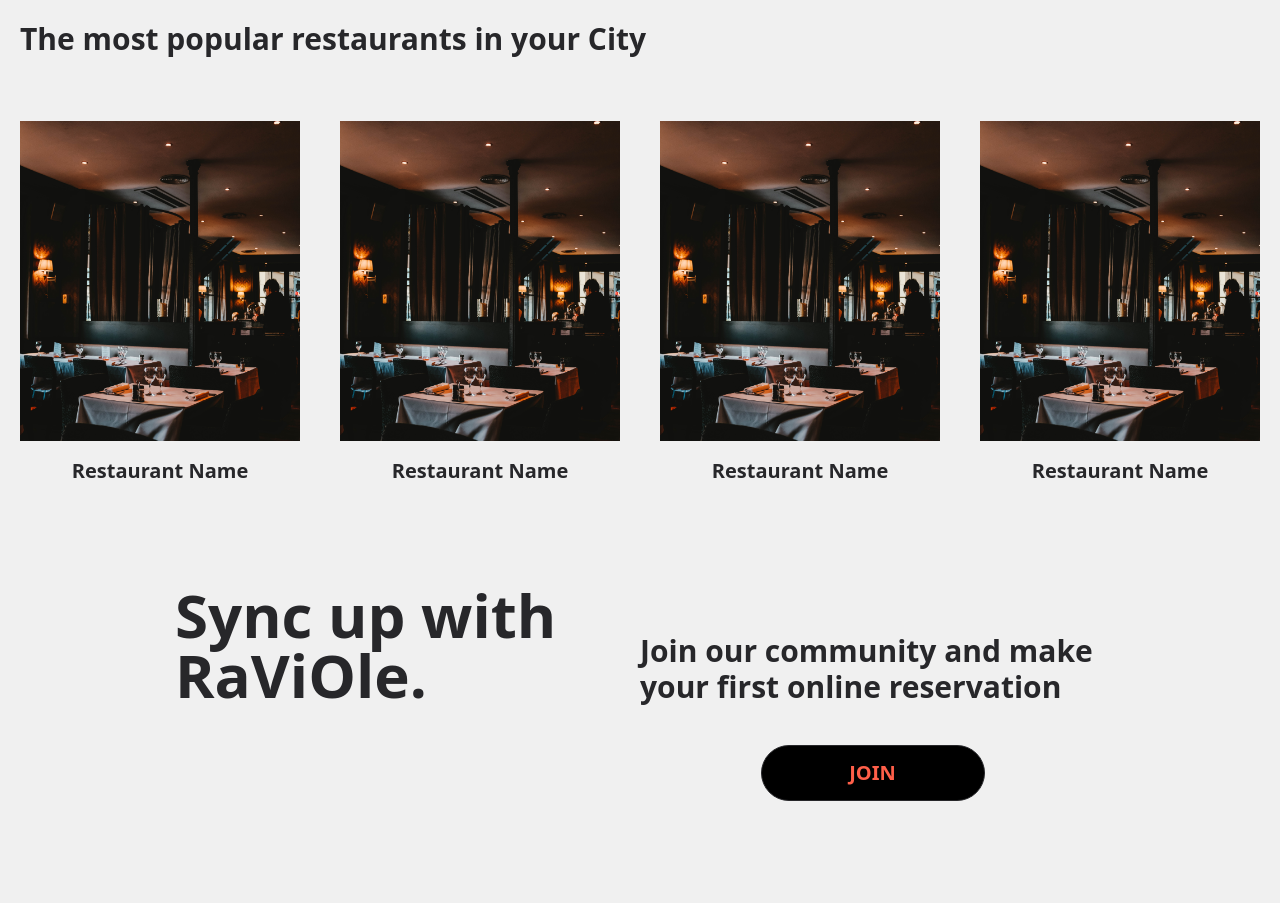
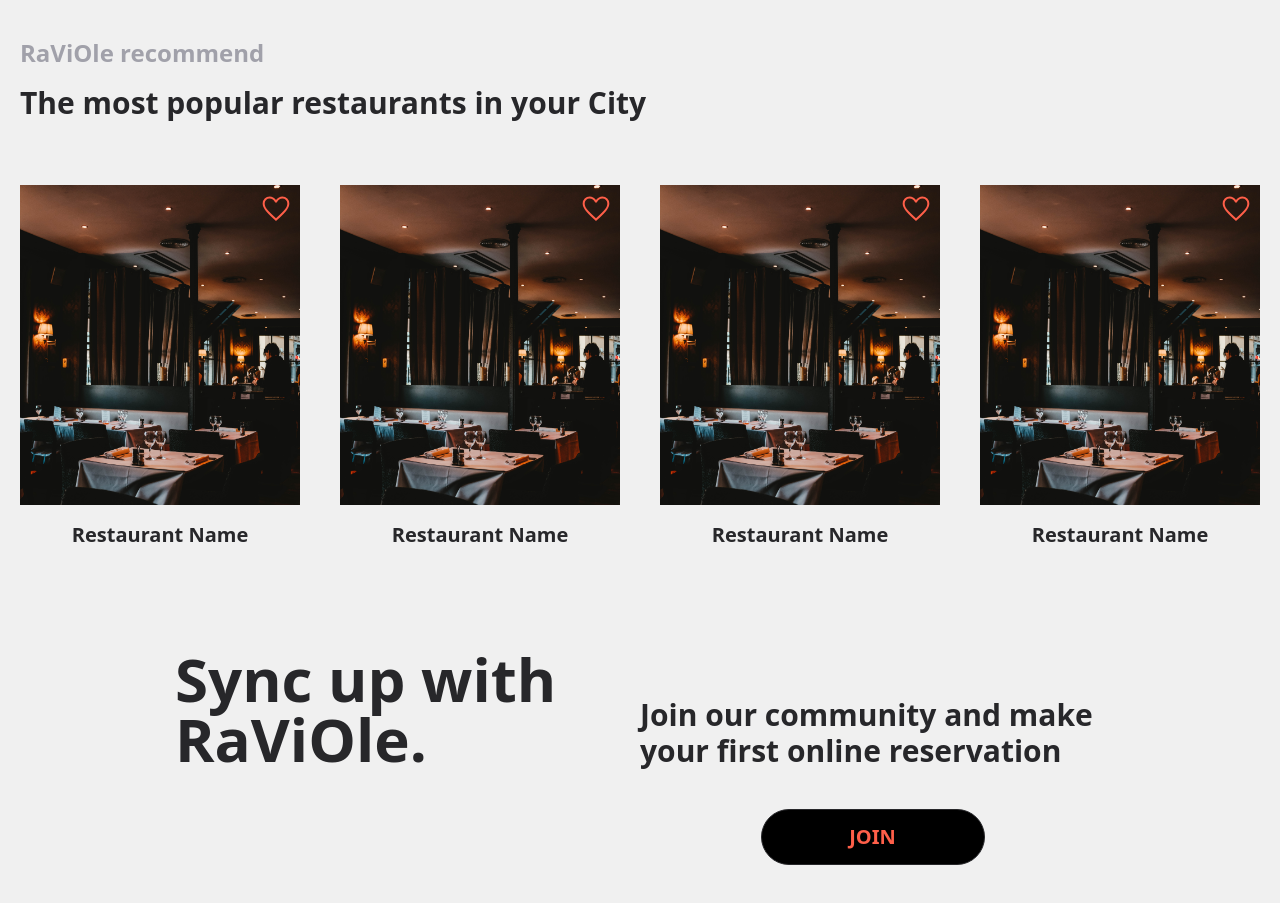
Before and after one commit to trenkenshu/Restaurants-UI, a React (Create React App) app: page / in a window 1280 px wide. Shown: the part 1210-2113 px from the top of the page. Built offline with nearby package versions, Linux system fonts and the light colour scheme.

Commit message:
feat: add fav button

```diff
--- a/src/components/ButtonBlack/ButtonBlack.tsx
+++ b/src/components/ButtonBlack/ButtonBlack.tsx
@@ -3,8 +3,8 @@
 interface ButtonBlackProps {
     width: number | string;
     height: number | string;
-    fontsize: number | string;
     buttonText: string;
+    fontsize?: number | string;
 }
 
 const ButtonBlack: FC<ButtonBlackProps> = ({ width, height, fontsize, buttonText }) => {
--- /dev/null
+++ b/src/components/ButtonFavorite/ButtonFavorite.tsx
@@ -0,0 +1,15 @@
+import React, { FC } from 'react';
+
+interface ButtonFavoriteProps {
+    size: number | string;
+}
+
+const ButtonFavorite: FC<ButtonFavoriteProps> = ({ size }) => {
+    return (
+        <button
+            className={`w-${size} h-${size} bg-favorite bg-cover absolute right-2 top-2 hover:bg-favoriteFilled`}
+        ></button>
+    );
+};
+
+export default ButtonFavorite;
--- /dev/null
+++ b/src/components/ButtonFavorite/index.ts
@@ -0,0 +1,2 @@
+import ButtonFavorite from './ButtonFavorite';
+export default ButtonFavorite;
--- a/src/components/MainSection/MainSection.tsx
+++ b/src/components/MainSection/MainSection.tsx
@@ -22,9 +22,8 @@
                         <h1 className='text-3xl font-bold mb-5 dark:text-smoke-gray'>{content.homePage.title[lang]}</h1>
                         <h3 className='text-sm dark:text-smoke-gray'>{content.homePage.subtitle[lang]}</h3>
                     </div>
-                    <div className='w-7/12 h-80'>
-                        {/* <Carousel width={'full'} height={'full'} imgs={imgs} /> */}
-                        <SimpleSlider width={'full'} height={'full'} imgs={imgs} />
+                    <div className='w-7/12 h-96'>
+                        <SimpleSlider imgs={imgs} />
                     </div>
                 </div>
                 <p
--- a/src/components/MainSection/SimpleSlider.tsx
+++ b/src/components/MainSection/SimpleSlider.tsx
@@ -4,12 +4,12 @@
 import 'slick-carousel/slick/slick-theme.css';
 
 interface SimpleSliderProps {
-    width: number | string;
-    height: number | string;
+    width?: number | string;
+    height?: number | string;
     imgs: string[];
 }
 
-const SimpleSlider: FC<SimpleSliderProps> = ({ width, height, imgs }) => {
+const SimpleSlider: FC<SimpleSliderProps> = ({ imgs }) => {
     const settings = {
         dots: true,
         infinite: true,
@@ -18,6 +18,8 @@
         slidesToScroll: 1,
         autoplay: true,
         arrows: false,
+        adaptiveHeight: true,
+        swipeToSlide: true,
     };
 
     return (
@@ -25,7 +27,7 @@
             {imgs.map((el) => {
                 return (
                     <div key={el}>
-                        <img src={el} className={`w-${width} h-${height}`} alt='Restaurant'></img>
+                        <img src={el} alt='Restaurant'></img>
                     </div>
                 );
             })}
--- a/src/components/RestaurantCart/RestaurantCart.tsx
+++ b/src/components/RestaurantCart/RestaurantCart.tsx
@@ -1,4 +1,5 @@
 import ButtonBlack from 'components/ButtonBlack';
+import ButtonFavorite from 'components/ButtonFavorite';
 import React from 'react';
 import { content } from 'utils/content';
 
@@ -7,7 +8,8 @@
 const RestaurantCart = () => {
     return (
         <div className='flex flex-col w-1/4 h-96'>
-            <div className='w-full h-full bg-randomRest bg-cover bg-no-repeat bg-bottom overflow-y-hidden'>
+            <div className='w-full h-full bg-randomRest bg-cover bg-no-repeat bg-bottom overflow-y-hidden relative'>
+                <ButtonFavorite size={8} />
                 <div className='flex flex-col w-full h-4/5 bg-smoke-gray  dark:bg-zinc-800 transition-all translate-y-80 duration-1000 hover:translate-y-24 py-4 px-2 cursor-pointer'>
                     <h4 className='text-xl text-center font-bold pb-6 dark:text-smoke-gray'>Restaurant Name</h4>
                     <p className='text-xs mb-2 italic leading-3 dark:text-smoke-gray'>
@@ -25,13 +27,7 @@
                     <p className='dark:text-smoke-gray mb-4'>
                         <span className='font-semibold'>{content.restaurantCart.averageCheck[lang]}: </span> 35
                     </p>
-                    {/* <ButtonBlack width={44} height={10} buttonText={content.common.learnMore[lang]} /> */}
-                    <ButtonBlack
-                        width={'1/2'}
-                        height={'10'}
-                        fontsize={'inherit'}
-                        buttonText={content.common.learnMore[lang]}
-                    />
+                    <ButtonBlack width={'1/2'} height={'10'} buttonText={content.common.learnMore[lang]} />
                 </div>
             </div>
         </div>
--- a/tailwind.config.js
+++ b/tailwind.config.js
@@ -32,6 +32,10 @@
                 arrowNextWhite: "url('/src/assets/icons/arrow_forward_white.svg')",
                 // eslint-disable-next-line quotes
                 arrowBackWhite: "url('/src/assets/icons/arrow_back_white.svg')",
+                // eslint-disable-next-line quotes
+                favorite: "url('/src/assets/icons/favorite.svg')",
+                // eslint-disable-next-line quotes
+                favoriteFilled: "url('/src/assets/icons/favorite_filled.svg')",
             },
             flex: {
                 100: '1 1 100%',
```
